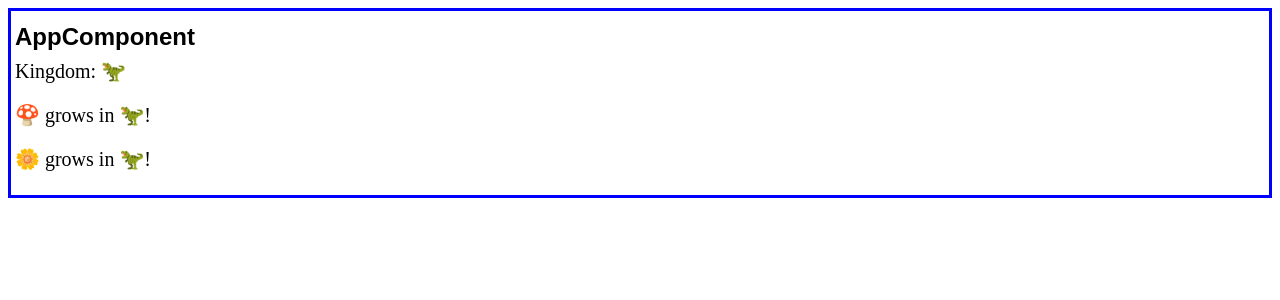
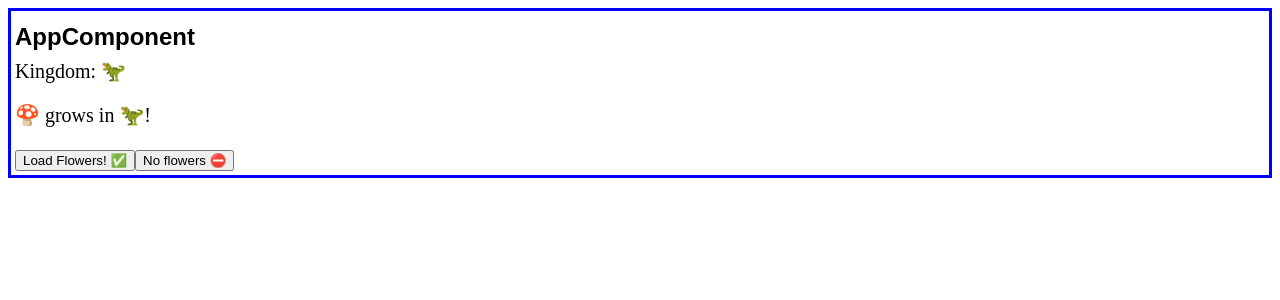
Before and after one commit to urish/injector-trees-demo, an Angular app: page / in a window 1280 px wide. Shown: the top 300 px of the page. Built offline with nearby package versions, Linux system fonts and the light colour scheme.

Commit message:
Add lazy loading demo

```diff
--- /dev/null
+++ b/src/app/app-routing.module.ts
@@ -0,0 +1,23 @@
+import { NgModule } from '@angular/core';
+import { Routes, RouterModule } from '@angular/router';
+
+const routes: Routes = [
+  {
+    path: 'flowers',
+    loadChildren: './flowers/flowers.module#FlowersModule'
+  },
+  {
+    path: '',
+    redirectTo: '',
+    pathMatch: 'full'
+  }
+];
+
+@NgModule({
+  imports: [
+    RouterModule.forRoot(routes)
+  ],
+  exports: [RouterModule],
+  providers: []
+})
+export class AppRoutingModule { }
--- a/src/app/app.component.html
+++ b/src/app/app.component.html
@@ -2,4 +2,9 @@
 Kingdom: {{kingdom.name}}
 
 <app-mushroom></app-mushroom>
-<app-daisy></app-daisy>
+
+<button routerLink="/flowers">Load Flowers! ✅</button>
+<button routerLink="/">No flowers ⛔</button>
+
+
+<router-outlet></router-outlet>
--- a/src/app/app.component.ts
+++ b/src/app/app.component.ts
@@ -1,10 +1,11 @@
 import { Component } from '@angular/core';
-import { KingdomService } from './kingdom.service';
+import { KingdomService, createKingdom } from './kingdom.service';
 
 @Component({
   selector: 'app-root',
   templateUrl: './app.component.html',
   styleUrls: ['./app.component.css'],
+  // providers: [{provide: KingdomService, useFactory: () => createKingdom('🍕')}],
 })
 export class AppComponent {
   constructor(public kingdom: KingdomService) {}
--- a/src/app/app.module.ts
+++ b/src/app/app.module.ts
@@ -3,8 +3,8 @@ import { NgModule } from '@angular/core';
 
 import { AppComponent } from './app.component';
 import { MushroomComponent } from './mushroom/mushroom.component';
-import { FlowersModule } from './flowers/flowers.module';
 import { KingdomService } from './kingdom.service';
+import { AppRoutingModule } from './app-routing.module';
 
 @NgModule({
   declarations: [
@@ -13,7 +13,7 @@ import { KingdomService } from './kingdom.service';
   ],
   imports: [
     BrowserModule,
-    FlowersModule,
+    AppRoutingModule,
   ],
   providers: [{ provide: KingdomService, useFactory: () => new KingdomService('🦖') }],
   bootstrap: [AppComponent]
```
Also changed, not shown: src/app/flowers/flowers.module.ts (+13 -4 lines).
